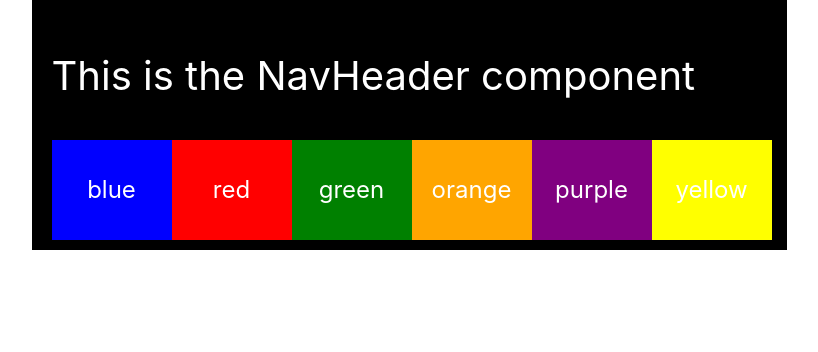
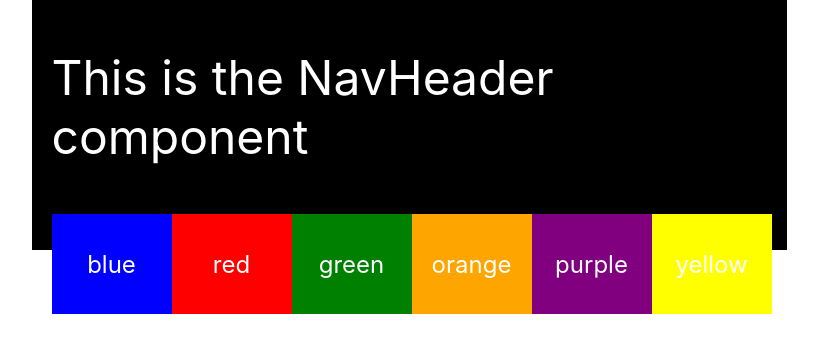
Before and after one commit to Glacian22/React-Tutorial, a React (Create React App) app: page / in a window 1280 px wide. Shown: the top 352 px of the page, without its empty margins (236-1054 px from the left). Built offline with nearby package versions, Linux system fonts and the light colour scheme.

Commit message:
mo stylin

```diff
--- a/src/components/navHeader/navHeader.css
+++ b/src/components/navHeader/navHeader.css
@@ -3,7 +3,7 @@
   width: 725px;
   margin: auto;
   padding: 0px 10px 0px 10px;
-  font-size: 40px;
+  font-size: 48px;
   align-content: center;
   color: white;
   background-color: black
```
